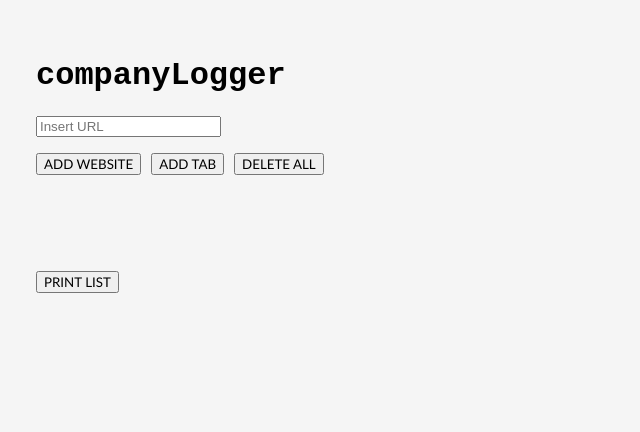
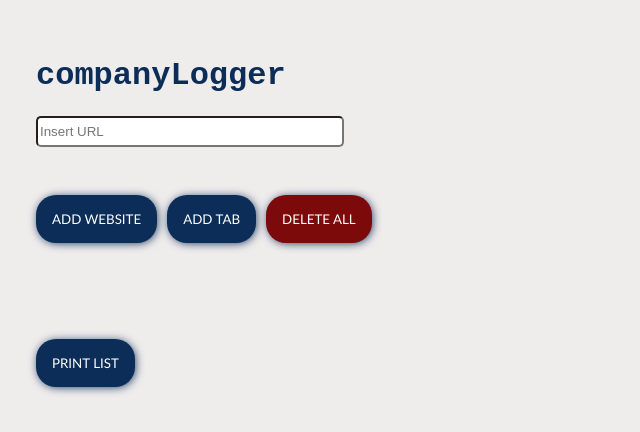
Before and after one commit to keyanjavanshir/jobLogger-extension, a browser extension: page index.html in a window 1280 px wide. Shown: the whole page, without its empty margins (0-640 px from the left). Drawn offline with Linux system fonts and the light colour scheme.

Commit message:
starting to add styling

```diff
--- a/index.html
+++ b/index.html
@@ -13,13 +13,13 @@
     <div class="flex mt">
         <button id="btn-site">ADD WEBSITE</button>
         <button id="btn-tab">ADD TAB</button>
-        <button id="btn-delete">DELETE ALL</button>
+        <button id="btn-delete" class="delete-button">DELETE ALL</button>
     </div>
     <ul id="log">
     </ul>
 
     <div>
-        <button id="btn-print" class="mt-5 ">PRINT LIST</button>
+        <button id="btn-print" class="mt">PRINT LIST</button>
     </div>
 </body>
 
--- a/styles/main.css
+++ b/styles/main.css
@@ -1,16 +1,40 @@
+:root {
+    --main-bg-color: #0C2D57;
+    --secondary-bg-color: #7D0A0A;
+    --base-bg-color: #EFECEC;
+    --ternary-bg-color: #FFB0B0;
+}
+
 body {
     margin: 2rem;
     padding: 0.25rem;
-    background-color: #f5f5f5;
+    background-color: var(--base-bg-color);
     font-family:'Courier New', Courier, monospace;
 }
 
 h1 {
     font-family:'Courier New', Courier, monospace;
+    color: var(--main-bg-color);
 }
 
 button {
     font-family:'Gill Sans', 'Gill Sans MT', Calibri, 'Trebuchet MS', sans-serif;
+    background-color: var(--main-bg-color);
+    color: white;
+    border-radius: 20px;
+    padding: 1rem;
+    border-style: none;
+    box-shadow: 1px 1px 10px -1px #0C2D57;
+}
+
+.delete-button {
+    background-color: var(--secondary-bg-color);
+}
+
+input {
+    border-radius: 5px;
+    width: 300px;
+    height: 25px;
 }
 
 a {
@@ -25,7 +49,8 @@ a {
 }
 
 .mt {
-    margin-top: 1rem;
+    margin-top: 3rem;
+    margin-bottom: 3rem;
 }
 
 .mt-5 { margin-top: 5rem; }
```
